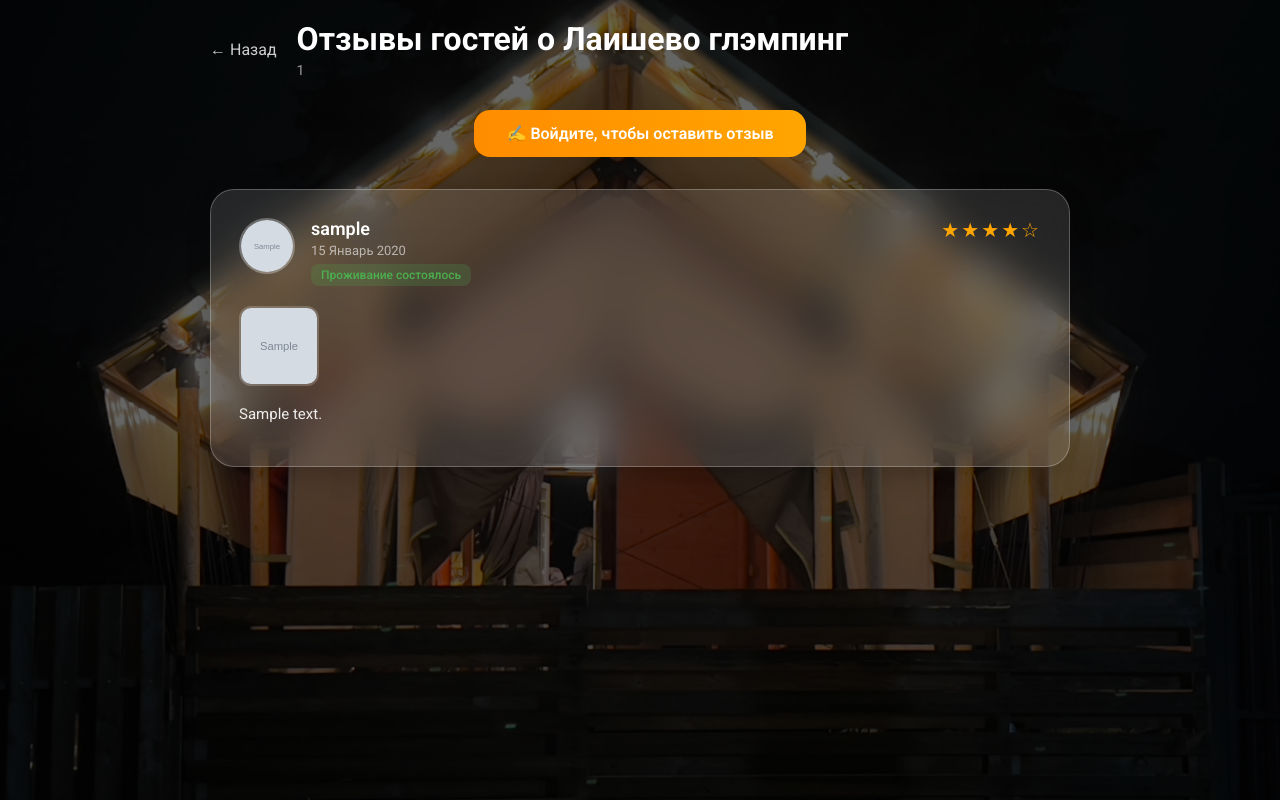
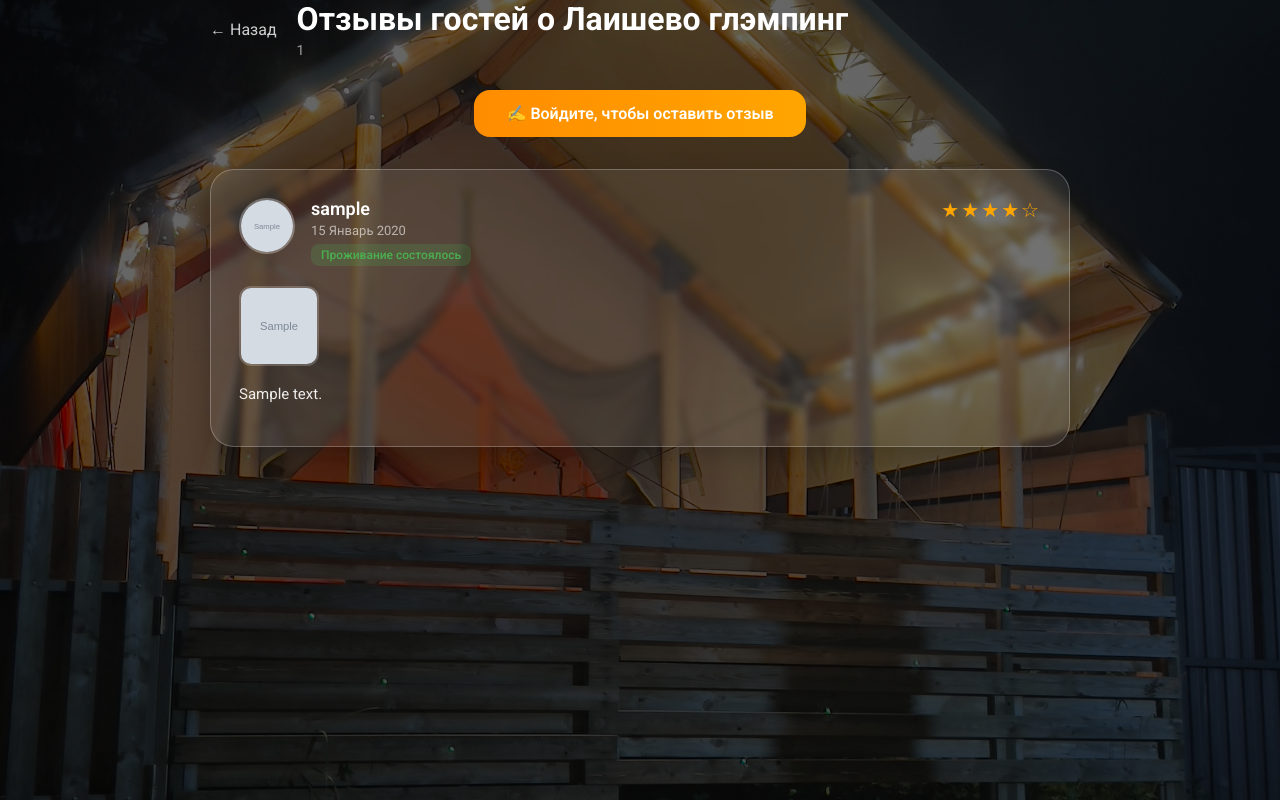
Before and after one commit to Neiromantic42/glamping_project, a Django app: page /reviews/ in a window 1280 px wide. Run offline with Django 5.2, Linux system fonts and the light colour scheme; tables that the repository leaves empty hold one stand-in row (values such as "Sample post"); grey boxes marked "Sample" are stand-in pictures.

Commit message:
айос фиксы(задний фон, скрол заднего фона, прозрачность стеклячнных блоков)

```diff
--- a/bookings/static/css/booking.css
+++ b/bookings/static/css/booking.css
@@ -58,9 +58,9 @@ body {
    Карточка формы (glassmorphism)
    ========================================================= */
 .booking-card {
-    background: rgba(255, 255, 255, 0.12);
-    backdrop-filter: blur(6px);
-    -webkit-backdrop-filter: blur(20px);
+    background: rgba(255, 255, 255, 0.08);
+    backdrop-filter: blur(3px);
+    -webkit-backdrop-filter: blur(3px);
     border: 1px solid rgba(255, 255, 255, 0.25);
     border-radius: 24px;
     padding: 40px 32px;
--- a/glamping/templates/glamping/home.html
+++ b/glamping/templates/glamping/home.html
@@ -28,6 +28,9 @@
 </head>
 
 <body>
+
+<div class="home-bg"></div>
+<div class="home-overlay"></div>
 
 <div class="popup-container">
     <form class="popup">
@@ -68,7 +71,7 @@
             </a>
             <a href="{% url 'reviews:reviews' %}">Отзывы</a>
             <a href="{% url 'gallery:gallery' %}">Фото глемпинга</a>
-{#            <a href="#facilities">Удобства</a>#}
+            {#            <a href="#facilities">Удобства</a>#}
             <a href="#contacts">Контакты</a>
         </nav>
 
@@ -298,6 +301,7 @@
 
     </div>
 </section>
+
 <!-- ===== ПЯТЫЙ БЛОК ПОДВАЛ ===== -->
 <footer class="footer-map">
     <div class="map-bg">
--- a/reviews/static/css/reviews.css
+++ b/reviews/static/css/reviews.css
@@ -14,14 +14,10 @@ html {
 
 body {
     font-family: 'Roboto', sans-serif;
+    margin: 0;
     min-height: 100vh;
-    position: relative;
+    background: transparent;
     overflow-x: hidden;
-    background: #0a0a0a;
-    padding: 20px 0;
-
-    /* iOS FIX */
-    min-height: -webkit-fill-available;
 }
 
 /* =========================================================
@@ -29,27 +25,18 @@ body {
    ========================================================= */
 .reviews-bg {
     position: fixed;
-    top: 0;
-    left: 0;
-    width: 100%;
-    height: 100%;
-    background-image: url('../img/background-img/background_reviews.jpg');
-    background-size: cover;
-    background-position: center;
-    background-repeat: no-repeat;
+    inset: 0;
+
+    background: url('../img/background-img/terasa.jpeg') center/cover no-repeat;
+
     z-index: -2;
 
-    /* iOS FIX */
-    transform: translateZ(0);
-    -webkit-transform: translateZ(0);
+    pointer-events: none;
 }
 
 .overlay {
     position: fixed;
-    top: 0;
-    left: 0;
-    width: 100%;
-    height: 100%;
+    inset: 0;
     background: rgba(0, 0, 0, 0.6);
     z-index: -1;
 }
@@ -306,9 +293,9 @@ body {
 
 /* Карточка отзыва */
 .review-card {
-    background: rgba(255, 255, 255, 0.12);
-    backdrop-filter: blur(20px);
-    -webkit-backdrop-filter: blur(20px);
+    background: rgba(255, 255, 255, 0.08);
+    backdrop-filter: blur(3px);
+    -webkit-backdrop-filter: blur(3px);
     border: 1px solid rgba(255, 255, 255, 0.25);
     border-radius: 24px;
     padding: 28px;
@@ -540,13 +527,13 @@ body {
 /* =========================================================
    iOS Специфичные фиксы
    ========================================================= */
-@supports (-webkit-touch-callout: none) {
-    body {
-        min-height: -webkit-fill-available;
-    }
+/*@supports (-webkit-touch-callout: none) {*/
+/*    body {*/
+/*        min-height: -webkit-fill-available;*/
+/*    }*/
 
-    .reviews-bg {
-        position: absolute;
-        min-height: 100vh;
-    }
-}
+/*    .reviews-bg {*/
+/*        position: absolute;*/
+/*        min-height: 100vh;*/
+/*    }*/
+/*}*/
```
Also changed, not shown: glamping/static/css/my-style-glemping.css (+31 -6 lines), glamping_project/settings.py (+10 -5 lines), info/static/css/about.css (+14 -13 lines), users/static/css/login.css (+17 -10 lines), users/static/css/register.css (+20 -5 lines), reviews/static/img/background-img/background_reviews.jpg (deleted), reviews/static/img/background-img/terasa.jpeg (added).
